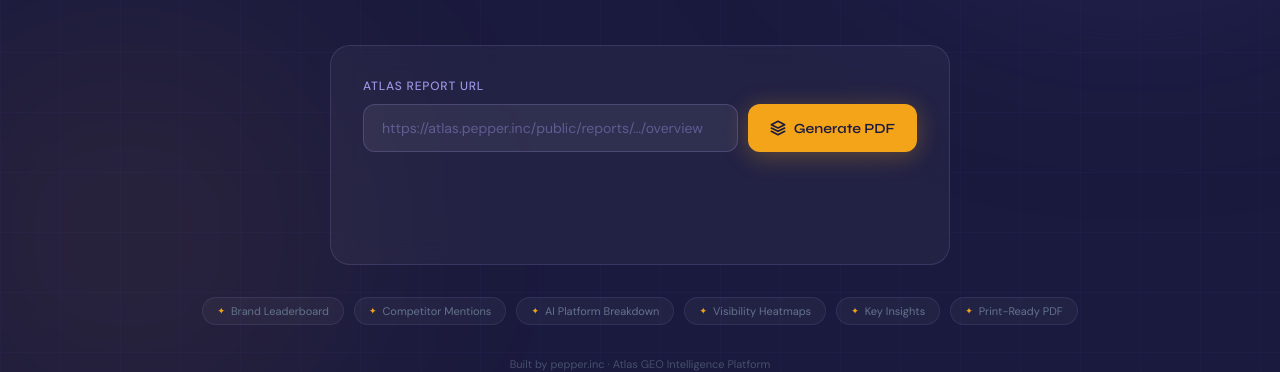
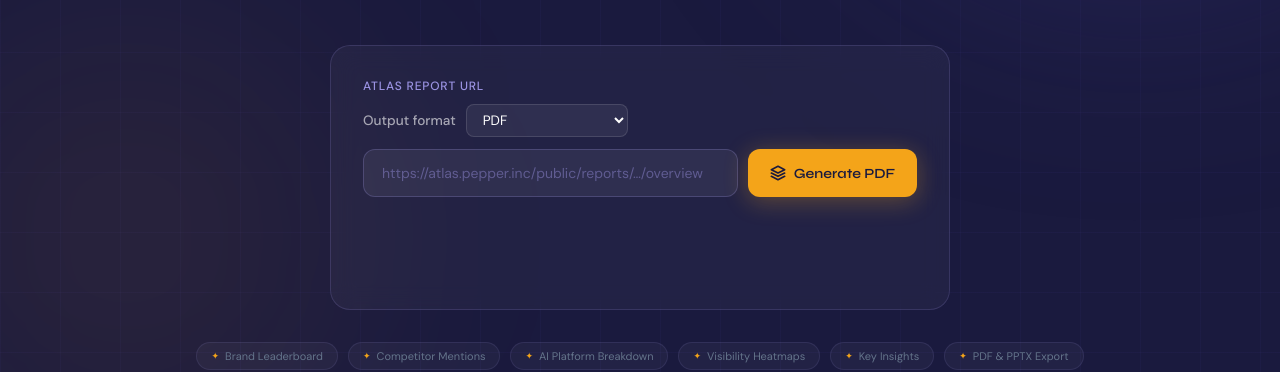
Before and after one commit to rishabh08-cell/atlas-pdf-generator, a website: page public/index.html in a window 1280 px wide. Shown: the part 428-800 px from the top of the page. Drawn offline with Linux system fonts and the light colour scheme.

Commit message:
feat: add format selector UI (PDF/PPTX toggle) to frontend

```diff
--- a/public/index.html
+++ b/public/index.html
@@ -339,7 +339,38 @@
       color: rgba(100,116,139,0.6);
       text-align: center;
     }
-  </style>
+
+    .format-row {
+      display: flex;
+      align-items: center;
+      gap: 10px;
+      margin-bottom: 12px;
+    }
+    .format-row label {
+      font-size: .85rem;
+      color: rgba(255,255,255,.6);
+      font-weight: 500;
+    }
+    .format-select {
+      padding: 6px 12px;
+      border-radius: 8px;
+      border: 1px solid rgba(255,255,255,.12);
+      background: rgba(255,255,255,.06);
+      color: #fff;
+      font-size: .85rem;
+      font-family: inherit;
+      cursor: pointer;
+      outline: none;
+      transition: border-color .2s;
+    }
+    .format-select:focus {
+      border-color: #ff6b35;
+    }
+    .format-select option {
+      background: #1a1a2e;
+      color: #fff;
+    }
+</style>
 </head>
 <body>
 
@@ -360,6 +391,13 @@
 
   <div class="card">
     <label class="input-label" for="url-input">Atlas Report URL</label>
+    <div class="format-row">
+      <label for="format-select">Output format</label>
+      <select id="format-select" class="format-select" onchange="updateFormatUI()">
+        <option value="pdf" selected>PDF</option>
+        <option value="pptx">PPTX (PowerPoint)</option>
+      </select>
+    </div>
     <div class="input-row">
       <input
         type="url"
@@ -372,7 +410,7 @@
         <svg width="16" height="16" viewBox="0 0 24 24" fill="none" stroke="currentColor" stroke-width="2.5" stroke-linecap="round" stroke-linejoin="round">
           <path d="M12 2L2 7l10 5 10-5-10-5z"/><path d="M2 17l10 5 10-5"/><path d="M2 12l10 5 10-5"/>
         </svg>
-        Generate PDF
+        <span id="btn-text">Generate PDF</span>
       </button>
     </div>
 
@@ -386,7 +424,7 @@
             <div class="step" id="step-1"><div class="step-dot"></div>Launching headless browser</div>
             <div class="step" id="step-2"><div class="step-dot"></div>Scraping Atlas report data</div>
             <div class="step" id="step-3"><div class="step-dot"></div>Building presentation slides</div>
-            <div class="step" id="step-4"><div class="step-dot"></div>Exporting to PDF</div>
+            <div class="step" id="step-4"><div class="step-dot"></div><span id="step-4-text">Exporting to PDF</span></div>
           </div>
         </div>
       </div>
@@ -411,7 +449,7 @@
     <div class="feat">AI Platform Breakdown</div>
     <div class="feat">Visibility Heatmaps</div>
     <div class="feat">Key Insights</div>
-    <div class="feat">Print-Ready PDF</div>
+    <div class="feat">PDF & PPTX Export</div>
   </div>
 
   <footer>
@@ -462,7 +500,15 @@
     });
   }
 
-  async function generate() {
+
+    function updateFormatUI() {
+      const fmt = document.getElementById("format-select").value;
+      const label = fmt === "pptx" ? "PPTX" : "PDF";
+      document.getElementById("btn-text").textContent = "Generate " + label;
+      document.getElementById("step-4-text").textContent = fmt === "pptx" ? "Packaging PPTX" : "Exporting to PDF";
+    }
+
+    async function generate() {
     const url = document.getElementById("url-input").value.trim();
     if (!url) {
       document.getElementById("url-input").focus();
@@ -487,7 +533,7 @@
       const response = await fetch("/generate", {
         method: "POST",
         headers: { "Content-Type": "application/json" },
-        body: JSON.stringify({ url }),
+        body: JSON.stringify({ url, format: document.getElementById("format-select").value }),
       });
 
       clearTimeout(stepTimer);
@@ -502,7 +548,7 @@
       const blob = await response.blob();
       const blobUrl = URL.createObjectURL(blob);
       const a = document.createElement("a");
-      const cd = response.headers.get("content-disposition") || ""; const name = (cd.match(/filename="?([^";]+)"?/) || [])[1] || "GEO-report.pdf";
+      const cd = response.headers.get("content-disposition") || ""; const name = (cd.match(/filename="?([^";]+)"?/) || [])[1] || ("GEO-report." + document.getElementById("format-select").value);
       a.href = blobUrl;
       a.download = name;
       document.body.appendChild(a);
@@ -511,7 +557,7 @@
       URL.revokeObjectURL(blobUrl);
 
       setAllHidden();
-      document.getElementById("status-success-text").textContent = "Your PDF is ready — downloading now. Check your downloads folder.";
+      const fmt = document.getElementById("format-select").value.toUpperCase(); document.getElementById("status-success-text").textContent = "Your " + fmt + " is ready \u2014 downloading now. Check your downloads folder.";
       document.getElementById("status-success").classList.add("visible");
 
     } catch (err) {
@@ -526,7 +572,7 @@
         <svg width="16" height="16" viewBox="0 0 24 24" fill="none" stroke="currentColor" stroke-width="2.5" stroke-linecap="round" stroke-linejoin="round">
           <path d="M12 2L2 7l10 5 10-5-10-5z"/><path d="M2 17l10 5 10-5"/><path d="M2 12l10 5 10-5"/>
         </svg>
-        Generate PDF
+        Generate ${document.getElementById("format-select").value === "pptx" ? "PPTX" : "PDF"}
       `;
     }
   }
```
